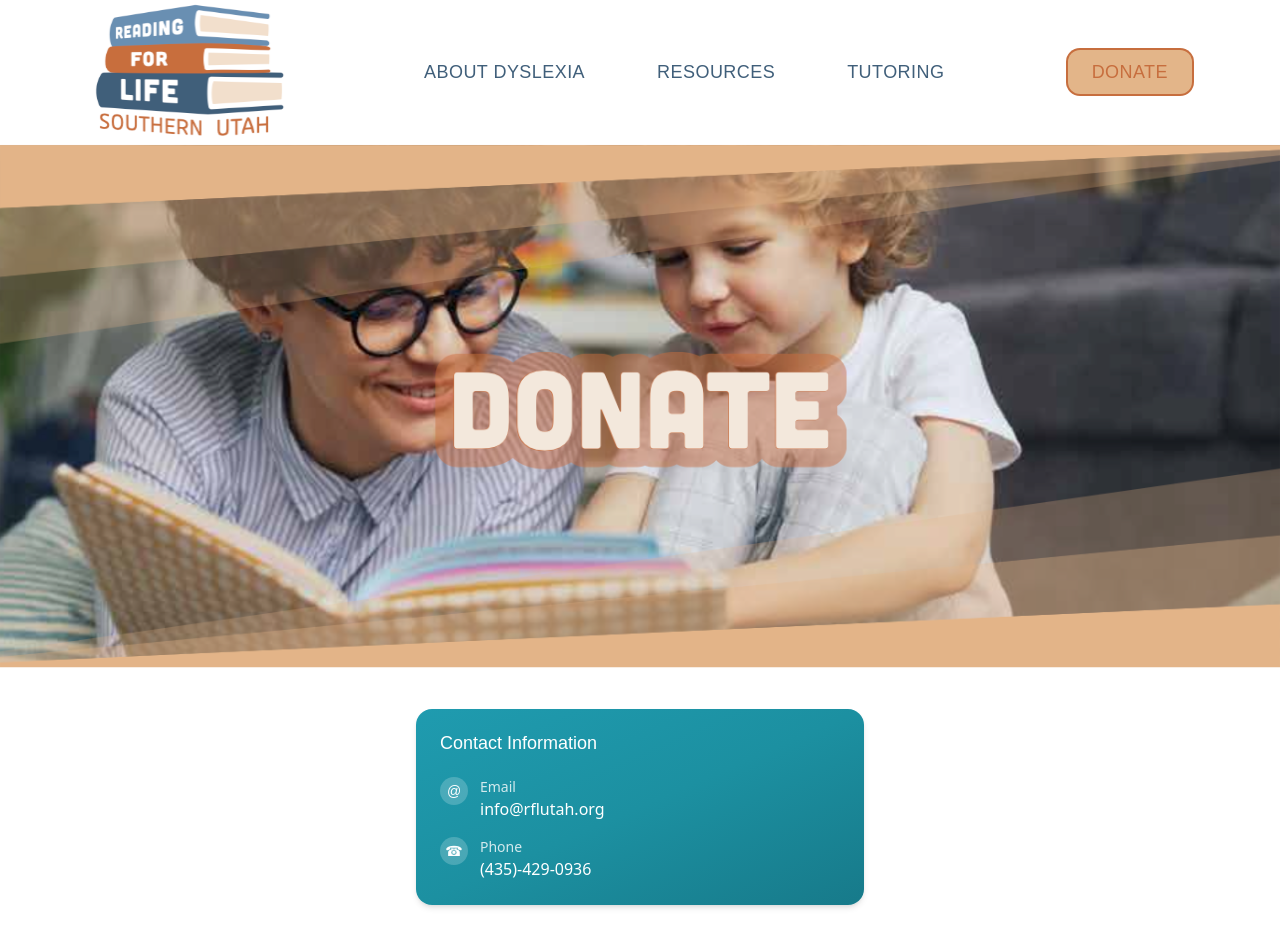
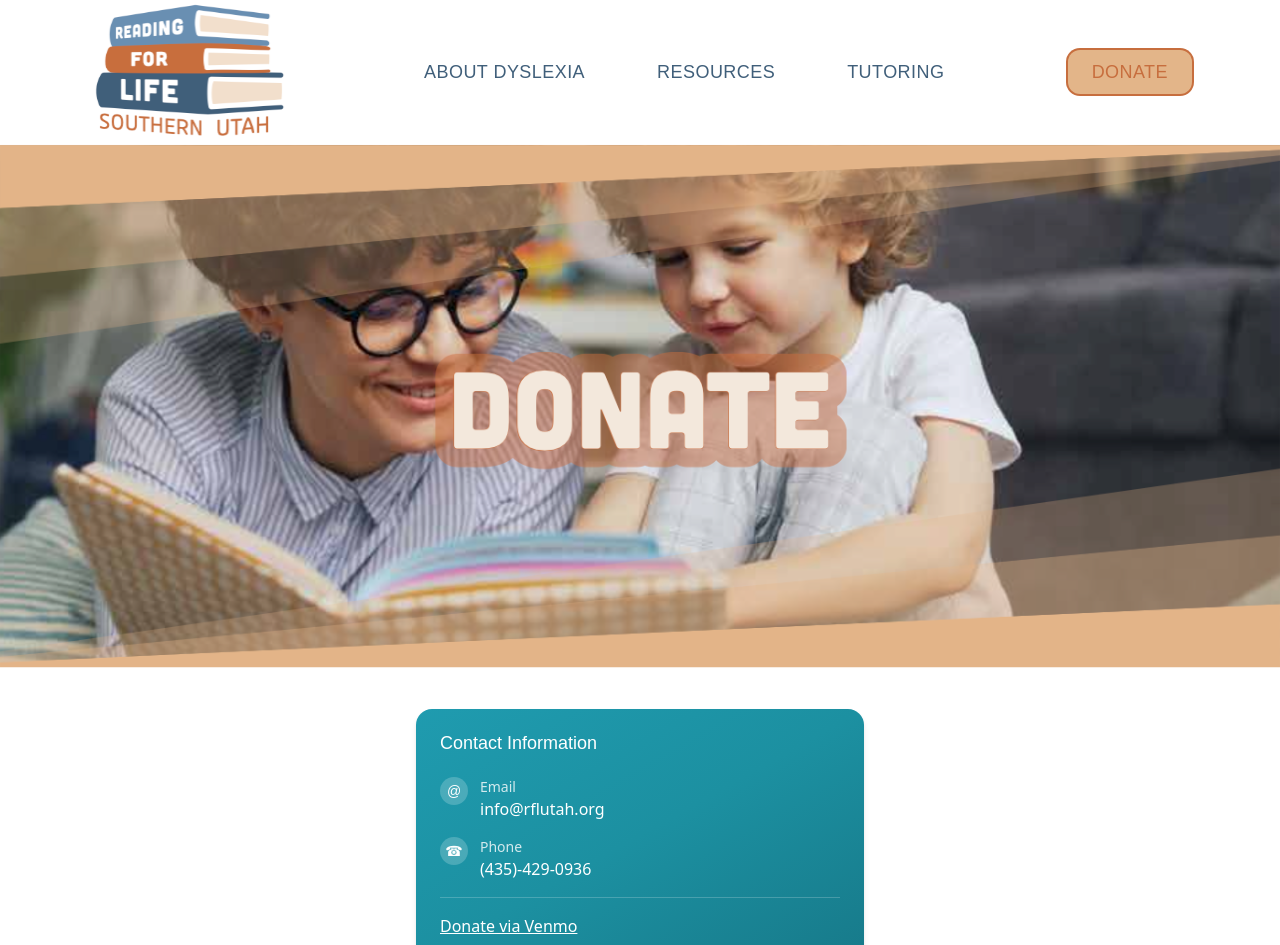
Before and after one commit to swannb1/ReadingForLife, a React (Vite) app: page /donate in a window 1280 px wide. Shown: the top 945 px of the page. Built offline with nearby package versions, Linux system fonts and the light colour scheme; a web font is replaced by a local one.

Commit message:
Add RFL Venmo Link

```diff
--- a/src/Components/Donate/ContactCard.tsx
+++ b/src/Components/Donate/ContactCard.tsx
@@ -12,15 +12,23 @@ const ContactCard = () => {
           <div className="px-6 pb-6 space-y-4">
             {contacts.map((item) => (
               <div key={item.label} className="flex items-start gap-3">
-                <div className="w-7 h-7 rounded-full bg-white/20 flex items-center justify-center font-cubano text-sm">
-                  {item.icon}
-                </div>
+                <div className="w-7 h-7 rounded-full bg-white/20 flex items-center justify-center font-cubano text-sm">{item.icon}</div>
                 <div className="flex flex-col leading-5 font-puffin">
                   <span className="text-white/80 text-sm">{item.label}</span>
                   <span className="text-white text-base">{item.value}</span>
                 </div>
               </div>
             ))}
+            <div className="pt-4 border-t border-white/20">
+              <a
+                href="https://account.venmo.com/u/ReadingForLifeSU"
+                target="_blank"
+                rel="noopener noreferrer"
+                className="text-white hover:text-white/80 underline font-puffin text-base transition-colors"
+              >
+                Donate via Venmo
+              </a>
+            </div>
           </div>
         </div>
       </div>
--- a/src/Resources.tsx
+++ b/src/Resources.tsx
@@ -1,7 +1,7 @@
 const Resources = () => {
   return (
     <div>
-      <h1>Resources</h1>
+      <h1></h1>
     </div>
   );
 };
```
